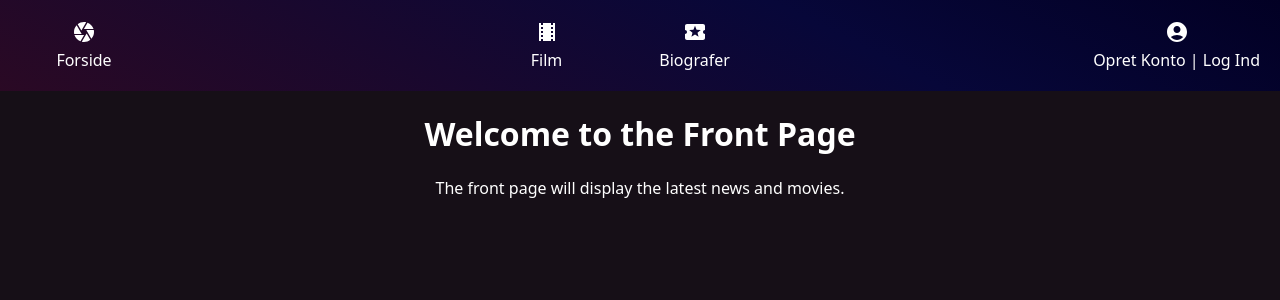
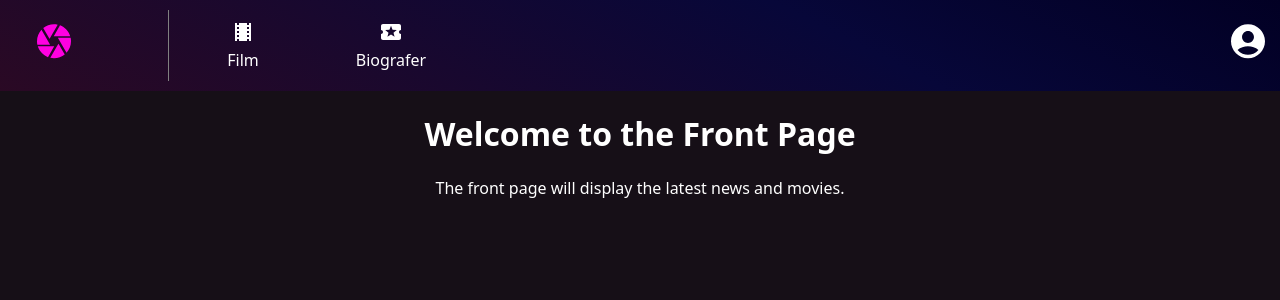
Before and after one commit to TheDanishMexican/kino_app_frontend, a React (Vite) app: page / in a window 1280 px wide. Shown: the top 300 px of the page. Built offline with nearby package versions, Linux system fonts and the light colour scheme.

Commit message:
Made navbar reactive to location

```diff
--- a/src/NavHeader.css
+++ b/src/NavHeader.css
@@ -30,15 +30,21 @@
 }
 
 #nav-film {
-  margin: auto 0 auto auto;
+  margin-left: 40px;
+  border-left: 1px solid gray;
 }
 
 .nav-header li:hover {
   cursor: pointer;
+  color: rgb(255, 0, 225);
 }
 
 .nav-header li:hover a {
-  color: rgb(255, 0, 0);
+  color: rgb(255, 0, 225);
+}
+
+.nav-header li:hover a p {
+  color: rgb(255, 0, 225);
 }
 
 .nav-header a {
@@ -53,7 +59,21 @@
   text-decoration: none;
 }
 
+#nav-header-logo {
+  margin-left: -30px;
+  scale: 1.7;
+}
+
 #nav-signin {
   margin-left: auto;
+  scale: 1.7;
   width: auto;
 }
+
+.active-header a {
+  color: rgb(255, 0, 225);
+}
+
+.active-header a p {
+  color: rgb(255, 0, 238);
+}
--- a/src/NavHeader.tsx
+++ b/src/NavHeader.tsx
@@ -1,40 +1,55 @@
 // TODO - IMPLEMENT SECURITY.
 // import { useAuth } from "./security/AuthProvider";
 // import AuthStatus from "./security/AuthStatus";
-import { NavLink } from "react-router-dom";
+import { NavLink, useLocation } from "react-router-dom";
 import "./NavHeader.css";
 import CameraIcon from "@mui/icons-material/Camera";
 import LocalMoviesIcon from "@mui/icons-material/LocalMovies";
-import { LocalActivity, AccountCircle } from "@mui/icons-material";
+import { LocalActivity, AccountCircle, LocationOff } from "@mui/icons-material";
 
 export default function NavHeader() {
+  const location = useLocation();
   // const auth = useAuth();
   return (
     <nav className="nav-header">
       <ul className="nav-header-ul">
-        <li>
+        <li
+          id="nav-header-logo"
+          className={location.pathname == "/" ? "active-header" : ""}
+        >
           <NavLink to="/">
             <CameraIcon />
-            <p>Forside</p>
           </NavLink>
         </li>
-        <li id="nav-film">
+        <li
+          id="nav-film"
+          className={location.pathname == "/film" ? "active-header" : ""}
+        >
           <NavLink to="/film">
             <LocalMoviesIcon />
             <p>Film</p>
           </NavLink>
         </li>
-        <li>
+        <li
+          className={location.pathname == "/biografer" ? "active-header" : ""}
+        >
           <NavLink to="/biografer">
             <LocalActivity />
             <p>Biografer</p>
           </NavLink>
         </li>
 
-        <li id="nav-signin">
+        <li
+          id="nav-signin"
+          className={
+            location.pathname == "/log-ind" ||
+            location.pathname == "/opret-konto"
+              ? "active-header"
+              : ""
+          }
+        >
           <NavLink to="/log-ind">
             <AccountCircle />
-            <p>Opret Konto | Log Ind</p>
           </NavLink>
         </li>
       </ul>
```
